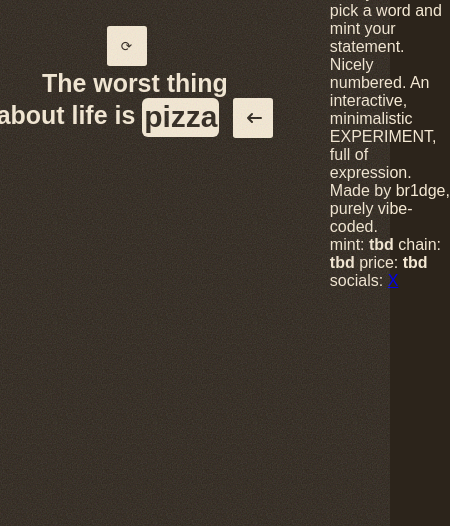
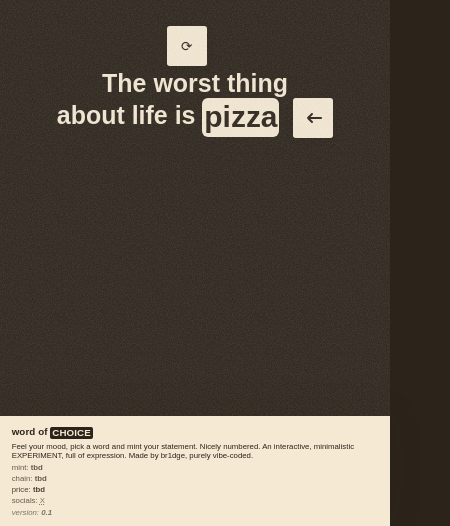
Before and after one commit to br1dge-dev/wordofchoice, a plain HTML site: page index.html in a window 390 px wide. Shown: the part 318-844 px from the top of the page, 450 px wide, since content can reach past the window. Drawn offline with Linux system fonts and the light colour scheme; no server answers.

Commit message:
Info-Headline: Highlight-Logik und Wording finalisiert, invertiertes Highlight für Infobox wie besprochen

```diff
--- a/index.html
+++ b/index.html
@@ -42,11 +42,12 @@
     <section class="info-section">
         <h2 class="info-headline">word of <span class="highlight info-highlight">CHOICE</span></h2>
         <p class="info-text">Feel your mood, pick a word and mint your statement. Nicely numbered. An interactive, minimalistic EXPERIMENT, full of expression. Made by br1dge, purely vibe-coded.</p>
-        <div class="info-details">
+        <div class="info-details-row">
             <span class="mint-detail">mint: <b>tbd</b></span>
             <span class="cost-detail">chain: <b>tbd</b></span>
             <span class="price-detail">price: <b>tbd</b></span>
             <span class="social-detail">socials: <a href="#" aria-label="X">X</a></span>
+            <span class="version-detail">version: <b>0.1</b></span>
         </div>
     </section>
     <script src="script.js"></script>
--- a/styles.css
+++ b/styles.css
@@ -314,3 +314,149 @@ body.toggled .reset-counter {
 .reset-counter:hover {
     transform: scale(1.08);
 }
+
+.info-section {
+    position: fixed;
+    left: 0;
+    bottom: 0;
+    width: 100vw;
+    margin: 0;
+    padding: 1.2vw 2vw;
+    background: #F5E9D4;
+    color: #2C241B;
+    border-radius: 0;
+    box-shadow: 0 -4px 32px rgba(44,36,27,0.10);
+    display: block;
+    font-family: inherit;
+    transition: background 0.5s, color 0.5s;
+    z-index: 1001;
+}
+
+.info-details-row {
+    display: flex;
+    flex-direction: row;
+    align-items: center;
+    justify-content: flex-start;
+    gap: 2vw;
+    font-size: 0.95vw;
+    opacity: 0.85;
+    margin-top: 0.7vw;
+    margin-bottom: 0.2vw;
+    position: relative;
+}
+
+.version-detail {
+    margin-left: auto;
+    opacity: 0.7;
+    font-style: italic;
+    font-size: 0.95vw;
+    pointer-events: none;
+}
+
+body.toggled .version-detail {
+    color: #F5E9D4;
+}
+
+body.toggled .info-section {
+    background: #2C241B;
+    color: #F5E9D4;
+}
+
+.info-headline {
+    font-size: 1.2vw;
+    font-weight: bold;
+    margin-bottom: 0.5vw;
+    margin-top: 0;
+    letter-spacing: 0.01em;
+    display: inline-block;
+    vertical-align: middle;
+}
+
+.info-highlight {
+    background-color: #F5E9D4 !important;
+    color: #2C241B !important;
+    font-weight: bold;
+    border-radius: 0.2em;
+    padding: 0.1em 0.5vw;
+    display: inline-block;
+    vertical-align: middle;
+    min-width: 2.5em;
+    min-height: 1.2em;
+    text-align: center;
+    line-height: 1.1;
+    font-size: inherit;
+}
+body.toggled .info-highlight {
+    background-color: #2C241B !important;
+    color: #F5E9D4 !important;
+}
+
+.info-section .info-highlight {
+    background-color: #2C241B !important;
+    color: #F5E9D4 !important;
+}
+body.toggled .info-section .info-highlight {
+    background-color: #F5E9D4 !important;
+    color: #2C241B !important;
+}
+
+.info-text {
+    font-size: 1vw;
+    margin-bottom: 0.7vw;
+    margin-top: 0;
+}
+.info-details, .mint-detail, .cost-detail, .social-detail {
+    font-size: 0.95vw;
+    opacity: 0.85;
+    margin-right: 1.5vw;
+}
+.info-details a, .social-detail a {
+    color: inherit;
+    text-decoration: underline dotted;
+    opacity: 0.8;
+    transition: opacity 0.2s;
+}
+.info-details a:hover, .social-detail a:hover {
+    opacity: 1;
+}
+@media (max-width: 900px) {
+    .info-section {
+        padding: 2vw 3vw;
+    }
+    .info-details-row {
+        flex-direction: column;
+        align-items: flex-start;
+        gap: 0.5vw;
+        font-size: 2vw;
+    }
+    .version-detail {
+        margin-left: 0;
+        margin-top: 0.5vw;
+        font-size: 2vw;
+    }
+    .info-headline, .info-highlight {
+        font-size: 2.5vw;
+    }
+    .info-text, .info-details, .mint-detail, .cost-detail, .social-detail {
+        font-size: 2vw;
+    }
+}
+
+.headline-highlight {
+    background-color: #2C241B;
+    color: #F5E9D4;
+    padding: 0.08em 0.5em;
+    border-radius: 0.2em;
+    font-weight: bold;
+    font-size: 1.2vw;
+    display: inline-block;
+    vertical-align: middle;
+    margin: 0 0.2vw;
+    letter-spacing: 0.01em;
+    box-shadow: 0 1px 4px rgba(44,36,27,0.06);
+    line-height: 1.1;
+}
+body.toggled .headline-highlight {
+    background-color: #F5E9D4;
+    color: #2C241B;
+}
```
